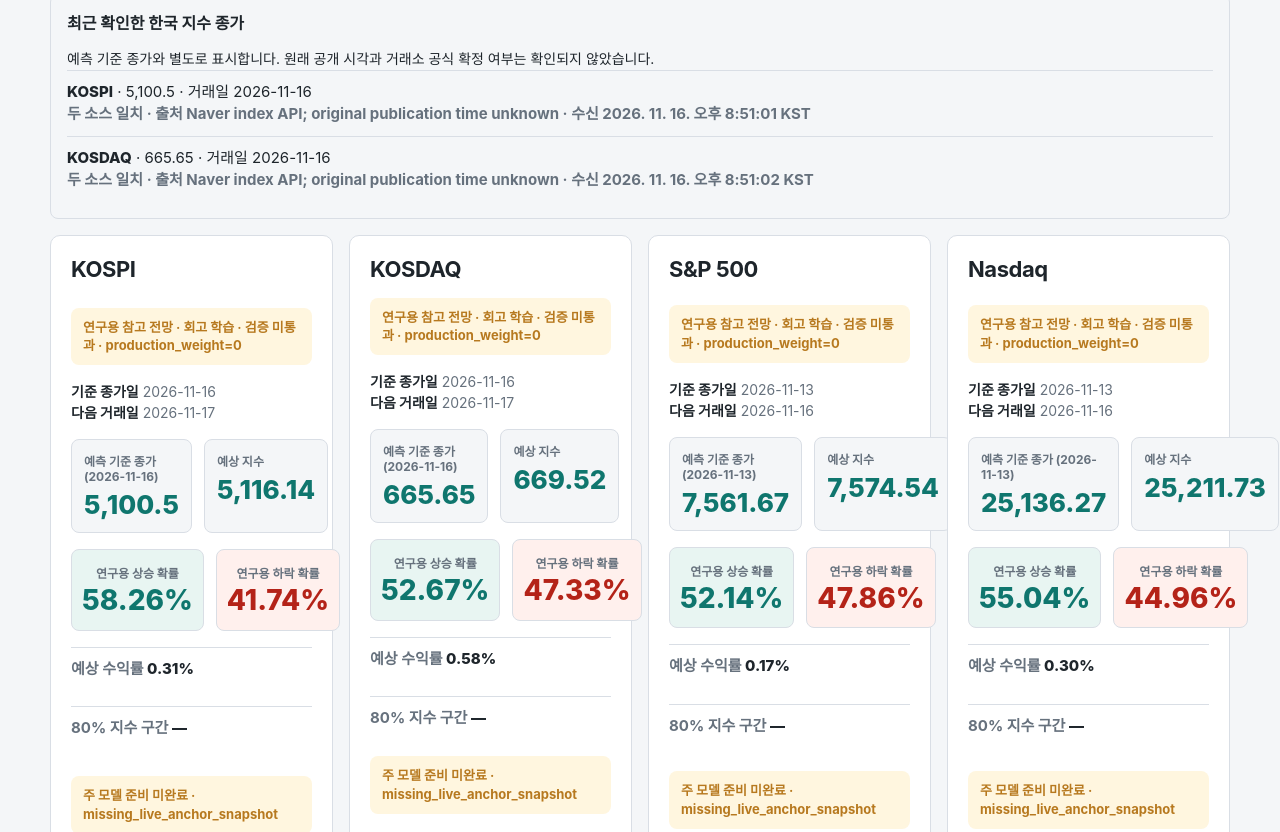
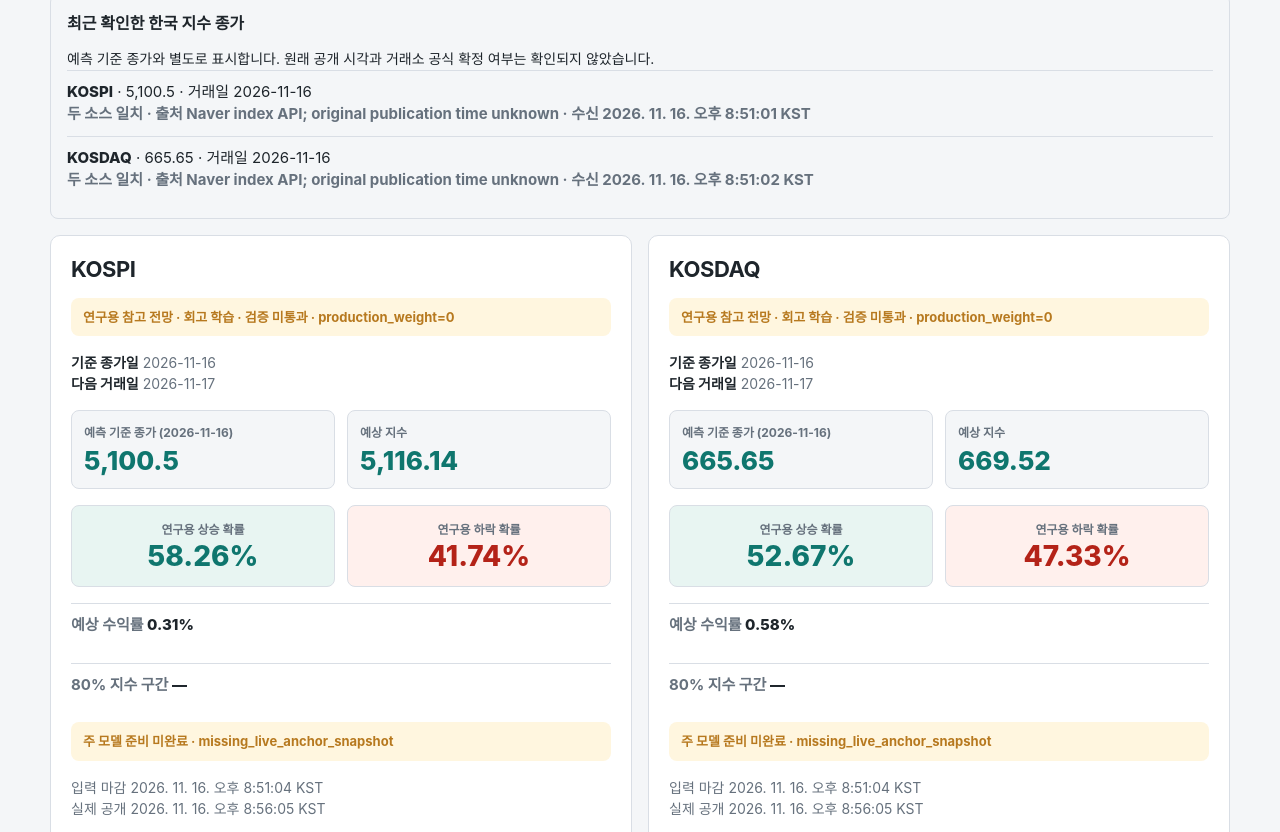
Before and after one commit to Junhyuk/stock_pred, a plain HTML site: page docs/reliable-index-forecast.html in a window 1280 px wide. Shown: the part 316-1148 px from the top of the page. Drawn offline with Linux system fonts and the light colour scheme.

Commit message:
fix: keep forecast metrics within responsive cards

```diff
--- a/docs/reliable-index-forecast.html
+++ b/docs/reliable-index-forecast.html
@@ -22,13 +22,14 @@
     }
     .forecast-grid {
       display: grid;
-      grid-template-columns: repeat(auto-fit, minmax(280px, 1fr));
+      grid-template-columns: repeat(2, minmax(0, 1fr));
       gap: 16px;
     }
     @media (max-width: 800px) {
       .forecast-grid { grid-template-columns: 1fr; }
     }
     .forecast-card {
+      min-width: 0;
       background: var(--panel);
       border: 1px solid var(--line);
       border-radius: 10px;
@@ -51,10 +52,11 @@
     .card-dates strong { color: var(--ink); font-weight: 700; }
     .hero-metrics {
       display: grid;
-      grid-template-columns: 1fr 1fr;
+      grid-template-columns: repeat(2, minmax(0, 1fr));
       gap: 12px;
     }
     .hero-metric {
+      min-width: 0;
       padding: 12px;
       border-radius: 8px;
       background: var(--bg);
@@ -69,6 +71,7 @@
     }
     .hero-metric strong {
       display: block;
+      overflow-wrap: anywhere;
       font-size: 26px;
       line-height: 1.15;
       color: var(--teal);
@@ -76,10 +79,11 @@
     }
     .prob-row {
       display: grid;
-      grid-template-columns: 1fr 1fr;
+      grid-template-columns: repeat(2, minmax(0, 1fr));
       gap: 12px;
     }
     .prob-box {
+      min-width: 0;
       text-align: center;
       padding: 14px 10px;
       border-radius: 8px;
@@ -95,6 +99,8 @@
       margin-bottom: 4px;
     }
     .prob-box strong {
+      display: block;
+      overflow-wrap: anywhere;
       font-size: 28px;
       font-weight: 800;
       line-height: 1.1;
```
